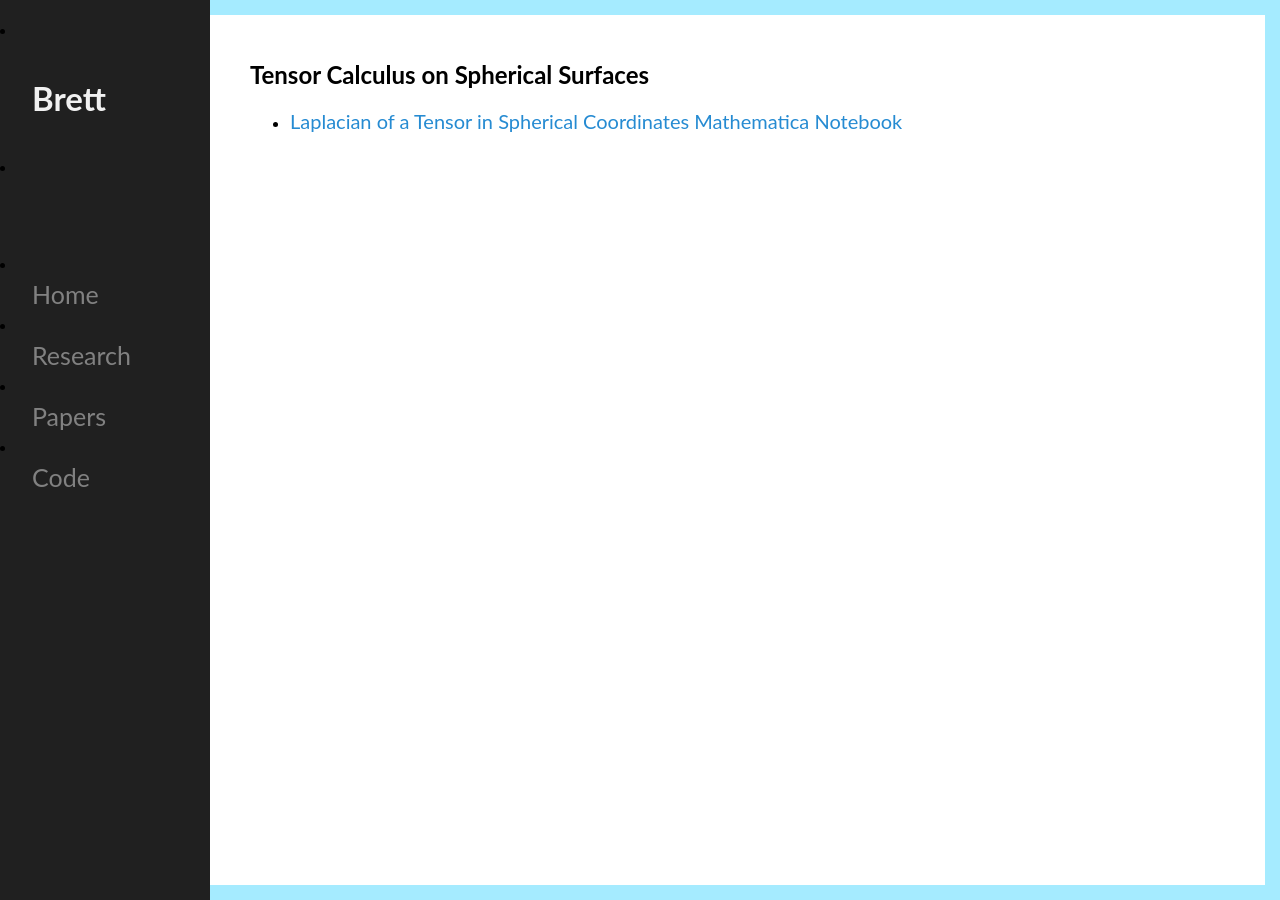
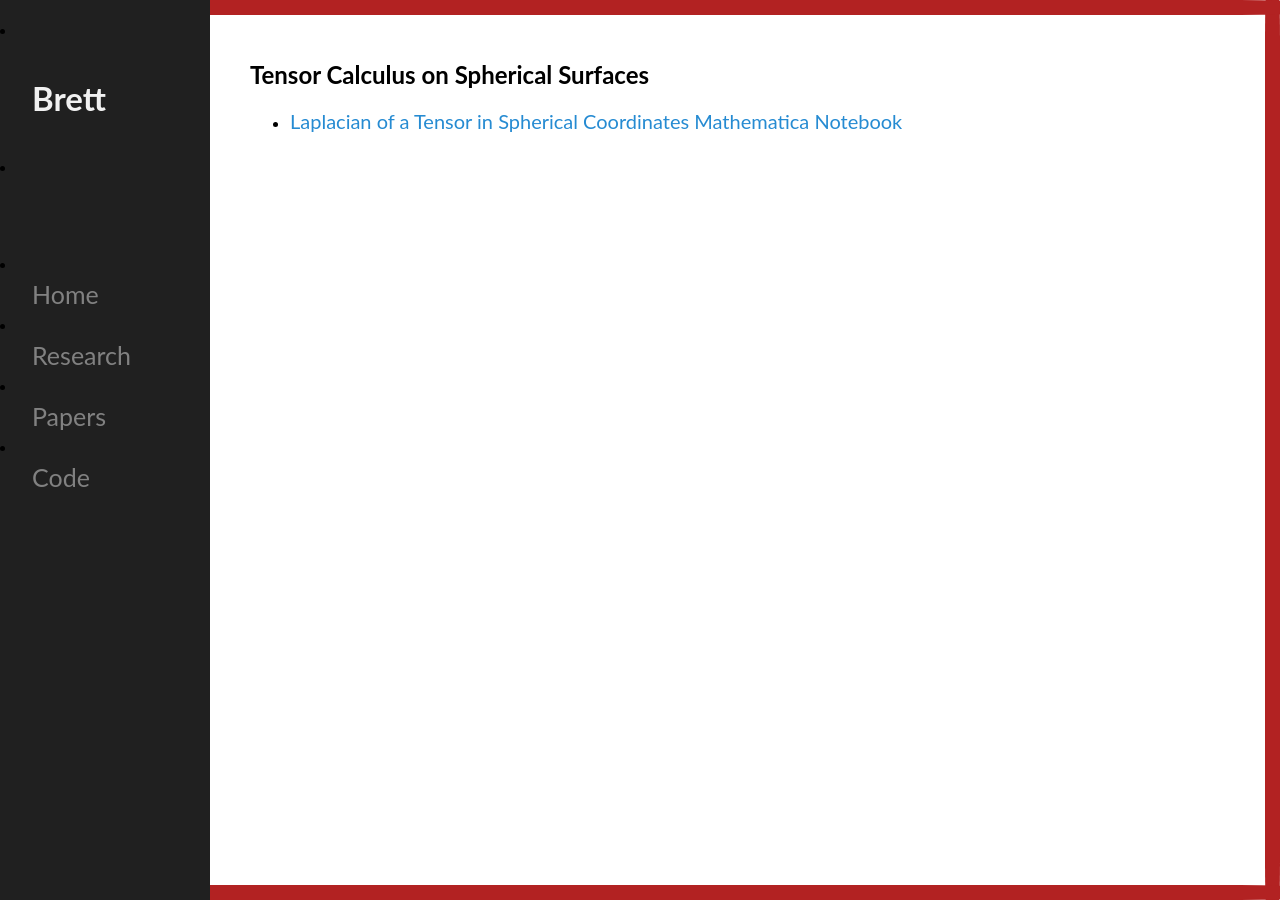
Before and after one commit to mckimb/mckimb.github.io, a Jekyll site: the page built from code/index.html, in a window 1280 px wide. Built offline with Jekyll 4.4.1, drawn with Linux system fonts in a browser that asks for light colours.

Commit message:
Update main.css

```diff
--- a/css/main.css
+++ b/css/main.css
@@ -22,12 +22,13 @@ body a:hover {
 }
 
 #top, #bottom, #left, #right {
-	background: #a5ebff;
+	background: #B22222;
 	position: fixed;
 	}
 	#left, #right {
 		top: 0; bottom: 0;
 		width: 15px;
+		border-radius: 5%;
 		}
 		#left { left: 0; }
 		#right { right: 0; }
@@ -35,6 +36,7 @@ body a:hover {
 	#top, #bottom {
 		left: 0; right: 0;
 		height: 15px;
+		border-radius: 5%;
 		}
 		#top { top: 0; }
 		#bottom { bottom: 0; }
```
